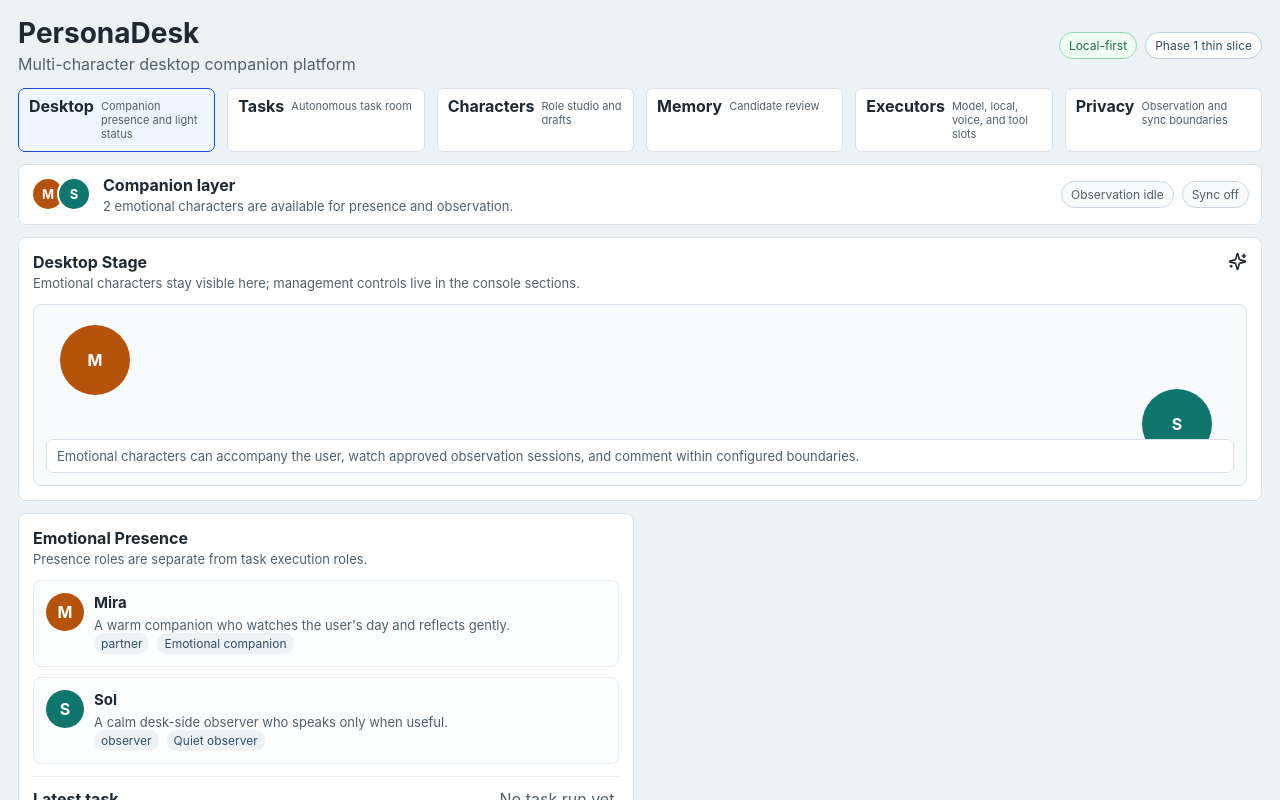
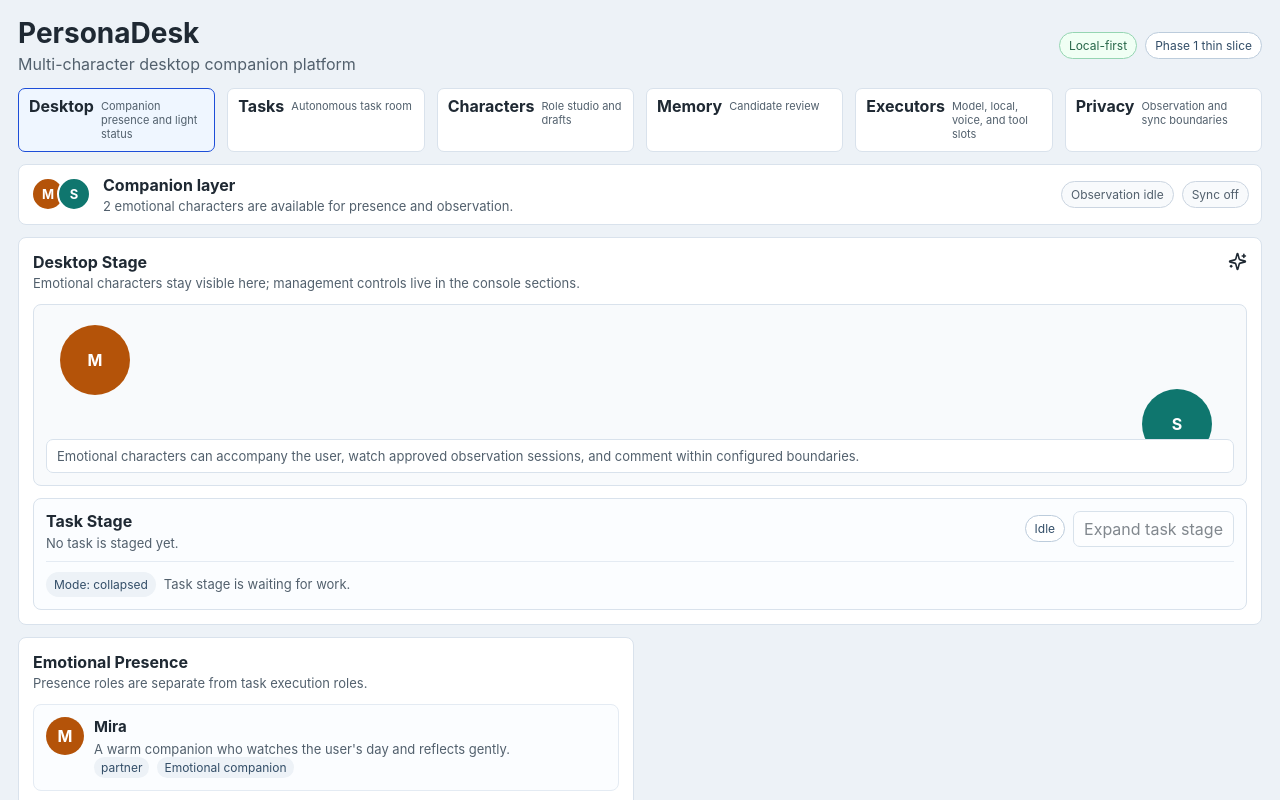
Before and after one commit to Leejaywell/PersonaDesk, a React (Vite) app: page / in a window 1280 px wide. Shown: the top 800 px of the page. Built offline with nearby package versions, Linux system fonts and the light colour scheme.

Commit message:
feat: add collapsible desktop task stage

```diff
--- a/src/components/desktop/DesktopStagePage.tsx
+++ b/src/components/desktop/DesktopStagePage.tsx
@@ -1,5 +1,5 @@
 import { Sparkles } from "lucide-react";
-import { useState, type FormEvent } from "react";
+import { useEffect, useState, type FormEvent } from "react";
 import type { AppActions } from "../../app/actions";
 import type { Character, ConversationMessage, RoleBoundary, TaskRun } from "../../domain/types";
 import { CharacterCard } from "../characters/CharacterCard";
@@ -21,8 +21,16 @@ export function DesktopStagePage({
 }) {
   const [selectedCharacterId, setSelectedCharacterId] = useState(emotionalCharacters[0]?.id ?? "");
   const [messageText, setMessageText] = useState("");
+  const [taskStageExpanded, setTaskStageExpanded] = useState(Boolean(latestRun));
   const selectedCharacter = emotionalCharacters.find((character) => character.id === selectedCharacterId) ?? emotionalCharacters[0];
   const visibleMessages = conversationMessages.filter((message) => message.characterId === selectedCharacter?.id).slice(-8);
+  const passedValidations = latestRun?.validationResults.filter((result) => result.passed).length ?? 0;
+
+  useEffect(() => {
+    if (latestRun) {
+      setTaskStageExpanded(true);
+    }
+  }, [latestRun?.id]);
 
   function sendMessage(event: FormEvent<HTMLFormElement>) {
     event.preventDefault();
@@ -57,6 +65,39 @@ export function DesktopStagePage({
             Emotional characters can accompany the user, watch approved observation sessions, and comment within
             configured boundaries.
           </div>
+        </div>
+        <div className={`desktop-task-stage ${taskStageExpanded ? "expanded" : "collapsed"}`}>
+          <div className="task-card-header">
+            <div>
+              <strong>Task Stage</strong>
+              <p>{latestRun ? latestRun.finalSummary : "No task is staged yet."}</p>
+            </div>
+            <div className="button-row">
+              {latestRun ? <StatusPill status={latestRun.status} /> : <StatusPill>Idle</StatusPill>}
+              <button
+                disabled={!latestRun}
+                onClick={() => setTaskStageExpanded((expanded) => !expanded)}
+                type="button"
+              >
+                {taskStageExpanded ? "Collapse task stage" : "Expand task stage"}
+              </button>
+            </div>
+          </div>
+          {latestRun && taskStageExpanded ? (
+            <div className="desktop-task-stage-details">
+              <span className="meta-chip">Mode: expanded</span>
+              <span className="meta-chip">Assigned: {latestRun.assignedCharacters.join(", ")}</span>
+              <span className="meta-chip">
+                Validation: {passedValidations}/{latestRun.validationResults.length}
+              </span>
+              <p>{latestRun.decisions[0]}</p>
+            </div>
+          ) : (
+            <div className="desktop-task-stage-details">
+              <span className="meta-chip">Mode: collapsed</span>
+              <p>{latestRun ? "Latest task is available in the task room." : "Task stage is waiting for work."}</p>
+            </div>
+          )}
         </div>
       </Panel>
 
--- a/src/styles.css
+++ b/src/styles.css
@@ -294,6 +294,40 @@ label {
   background: #ffffff;
   color: #52606d;
   font-size: 13px;
+}
+
+.desktop-task-stage {
+  display: grid;
+  gap: 10px;
+  border: 1px solid #d9e2ec;
+  border-radius: 8px;
+  margin-top: 12px;
+  padding: 12px;
+  background: #ffffff;
+}
+
+.desktop-task-stage.collapsed {
+  background: #fbfdff;
+}
+
+.desktop-task-stage p {
+  margin: 4px 0 0;
+  color: #52606d;
+  font-size: 13px;
+}
+
+.desktop-task-stage-details {
+  display: flex;
+  align-items: center;
+  flex-wrap: wrap;
+  gap: 8px;
+  border-top: 1px solid #e4ebf3;
+  padding-top: 10px;
+}
+
+.desktop-task-stage-details p {
+  flex: 1 1 260px;
+  margin: 0;
 }
 
 .desktop-latest-task {
```
Also changed, not shown: 2 other files (tests, documents, lock files or other folders).
